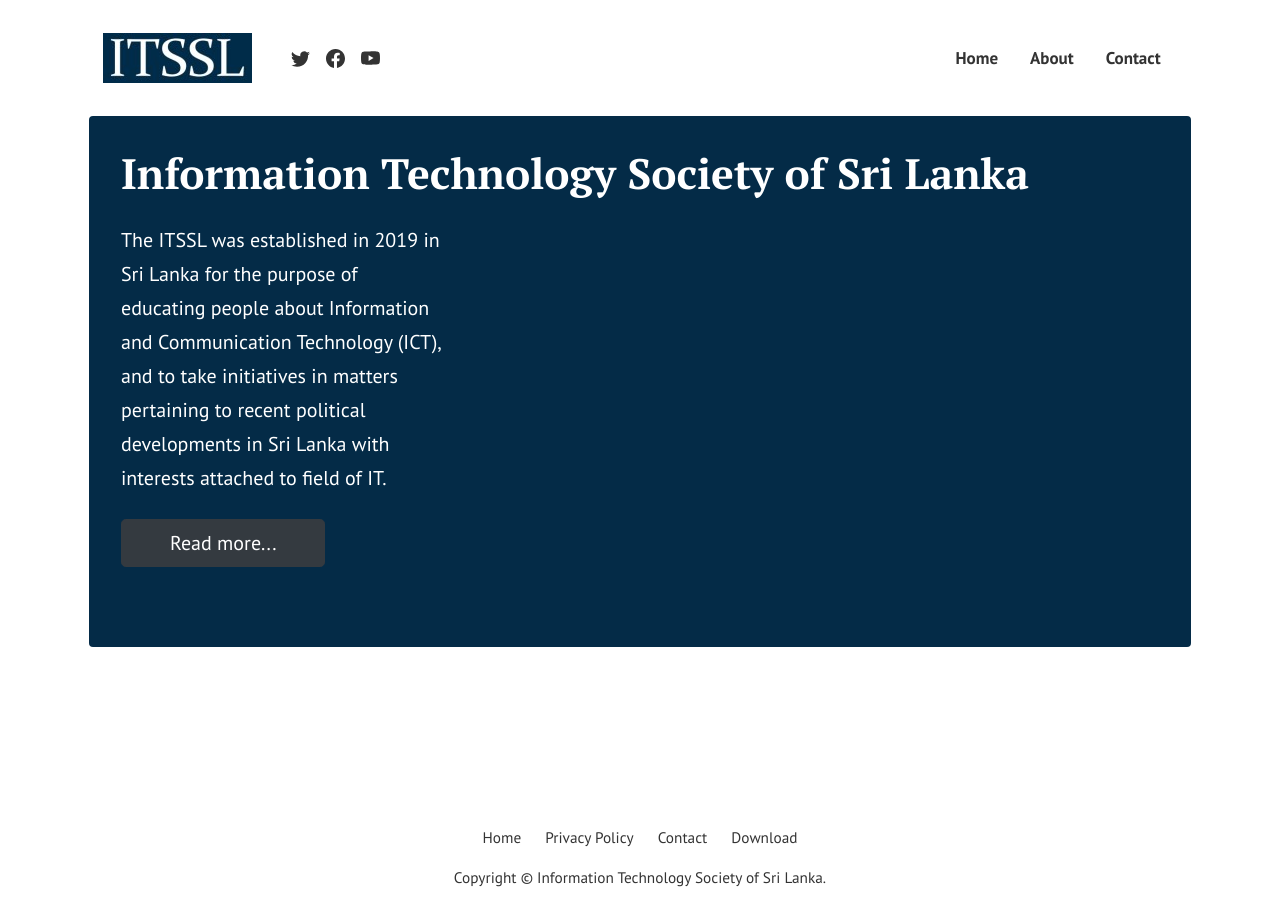
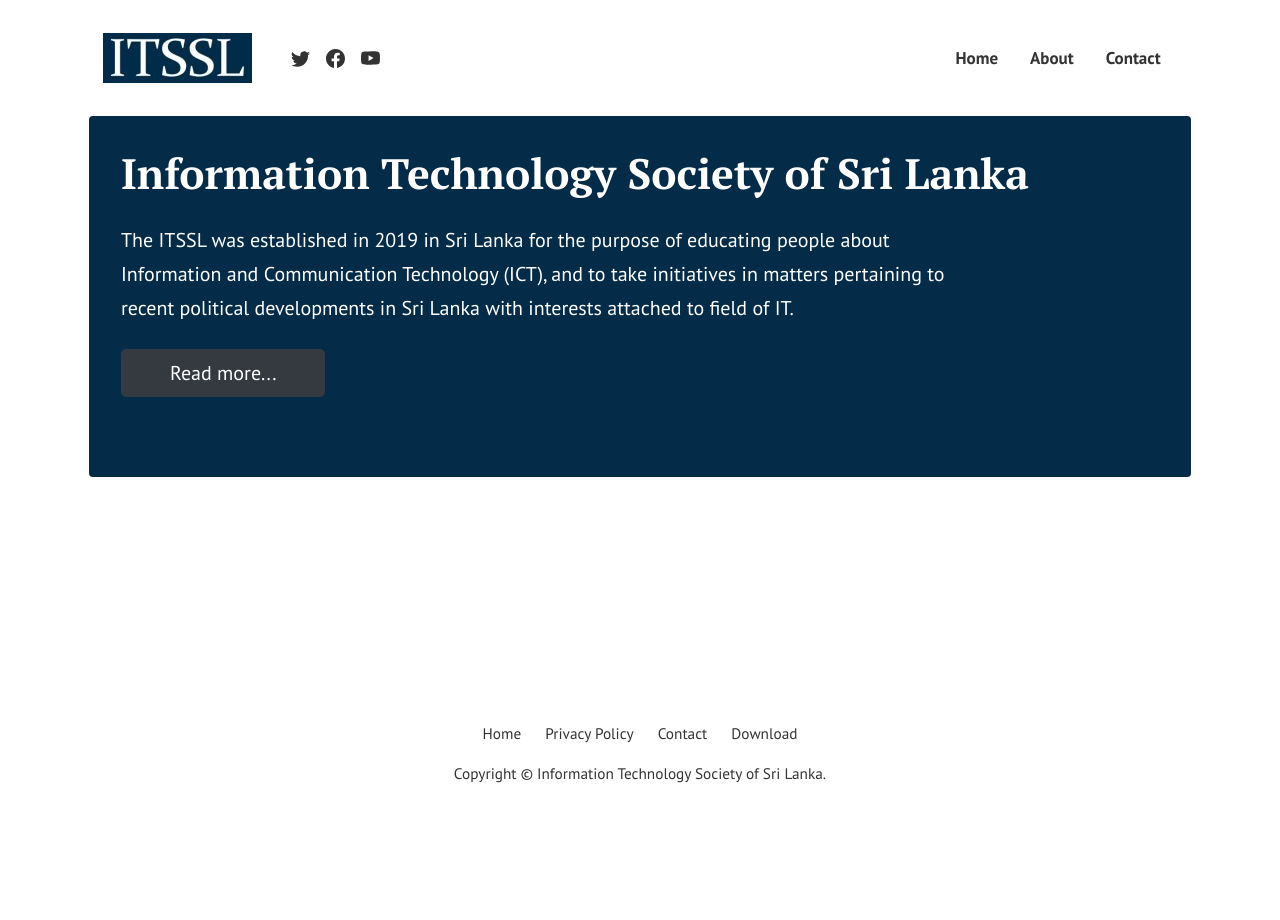
Before and after one commit to ITSSL/itssl.org, a Jekyll site: the page built from index.html, in a window 1280 px wide. Built offline with Jekyll 4.4.1, drawn with Linux system fonts in a browser that asks for light colours; the list of posts is cut into pages by our own code.

Commit message:
Update index.html

```diff
--- a/index.html
+++ b/index.html
@@ -12,7 +12,7 @@
 
       <h1 style="color:#ffff;" class="font-weight-bold mb-4 serif-font">Information Technology Society of Sri Lanka</h1>
       <div class="row">
-        <div class="col-md-4 mb-5">
+        <div class="col-md-10 mb-5">
           <p style="color:#ffff;" class="lead mb-4">The ITSSL was established in 2019 in Sri Lanka for the purpose of educating people about Information and Communication Technology (ICT), and to take initiatives in matters pertaining to recent political developments in Sri Lanka with interests attached to field of IT.</p>
           <a href="{{site.baseurl}}/about" class="btn btn-dark text-white px-5 btn-lg">Read more...</a>
         </div>
```
